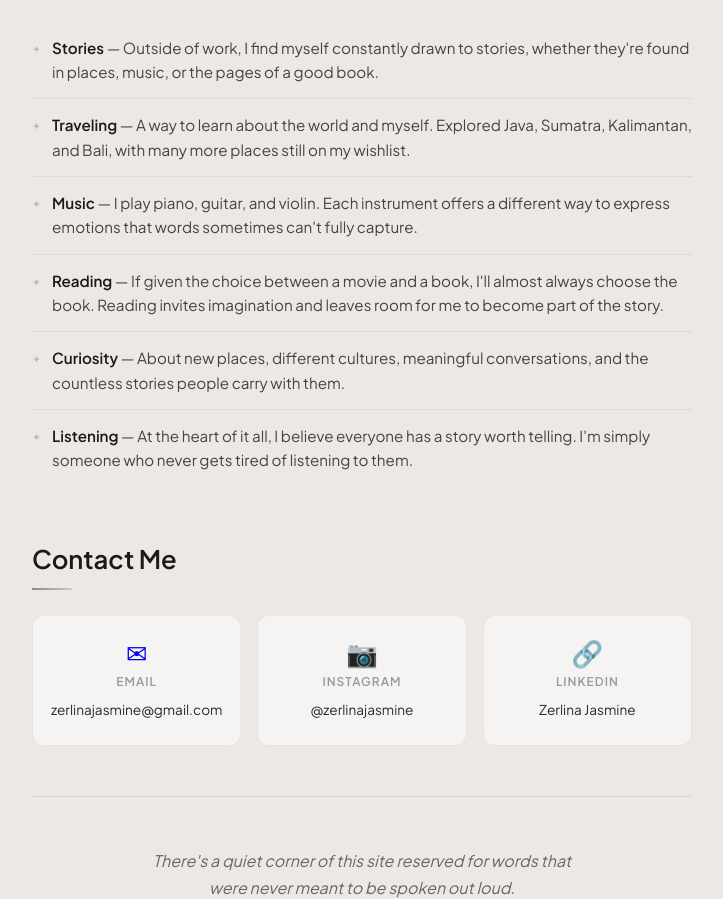
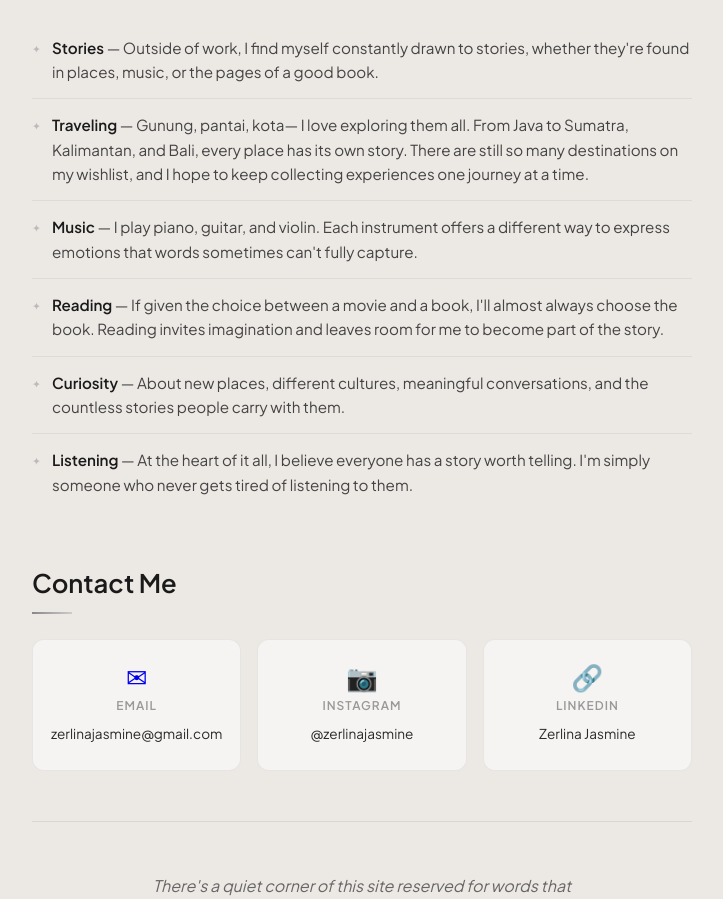
Before and after one commit to zerlinajasmine/website, a plain HTML site: page index.html in a window 1280 px wide. Shown: the part 1501-2400 px from the top of the page, without its empty margins (278-1001 px from the left). Drawn offline with nearby package versions, Linux system fonts and the light colour scheme; a web font is replaced by a local one.

Commit message:
update traveling point in hobbies

```diff
--- a/index.html
+++ b/index.html
@@ -143,7 +143,7 @@
             <h2>My Hobbies</h2>
             <ul class="hobby-list">
                 <li><strong>Stories</strong> — Outside of work, I find myself constantly drawn to stories, whether they're found in places, music, or the pages of a good book.</li>
-                <li><strong>Traveling</strong> — A way to learn about the world and myself. Explored Java, Sumatra, Kalimantan, and Bali, with many more places still on my wishlist.</li>
+                <li><strong>Traveling</strong> — Gunung, pantai, kota— I love exploring them all. From Java to Sumatra, Kalimantan, and Bali, every place has its own story. There are still so many destinations on my wishlist, and I hope to keep collecting experiences one journey at a time.</li>
                 <li><strong>Music</strong> — I play piano, guitar, and violin. Each instrument offers a different way to express emotions that words sometimes can't fully capture.</li>
                 <li><strong>Reading</strong> — If given the choice between a movie and a book, I'll almost always choose the book. Reading invites imagination and leaves room for me to become part of the story.</li>
                 <li><strong>Curiosity</strong> — About new places, different cultures, meaningful conversations, and the countless stories people carry with them.</li>
```
